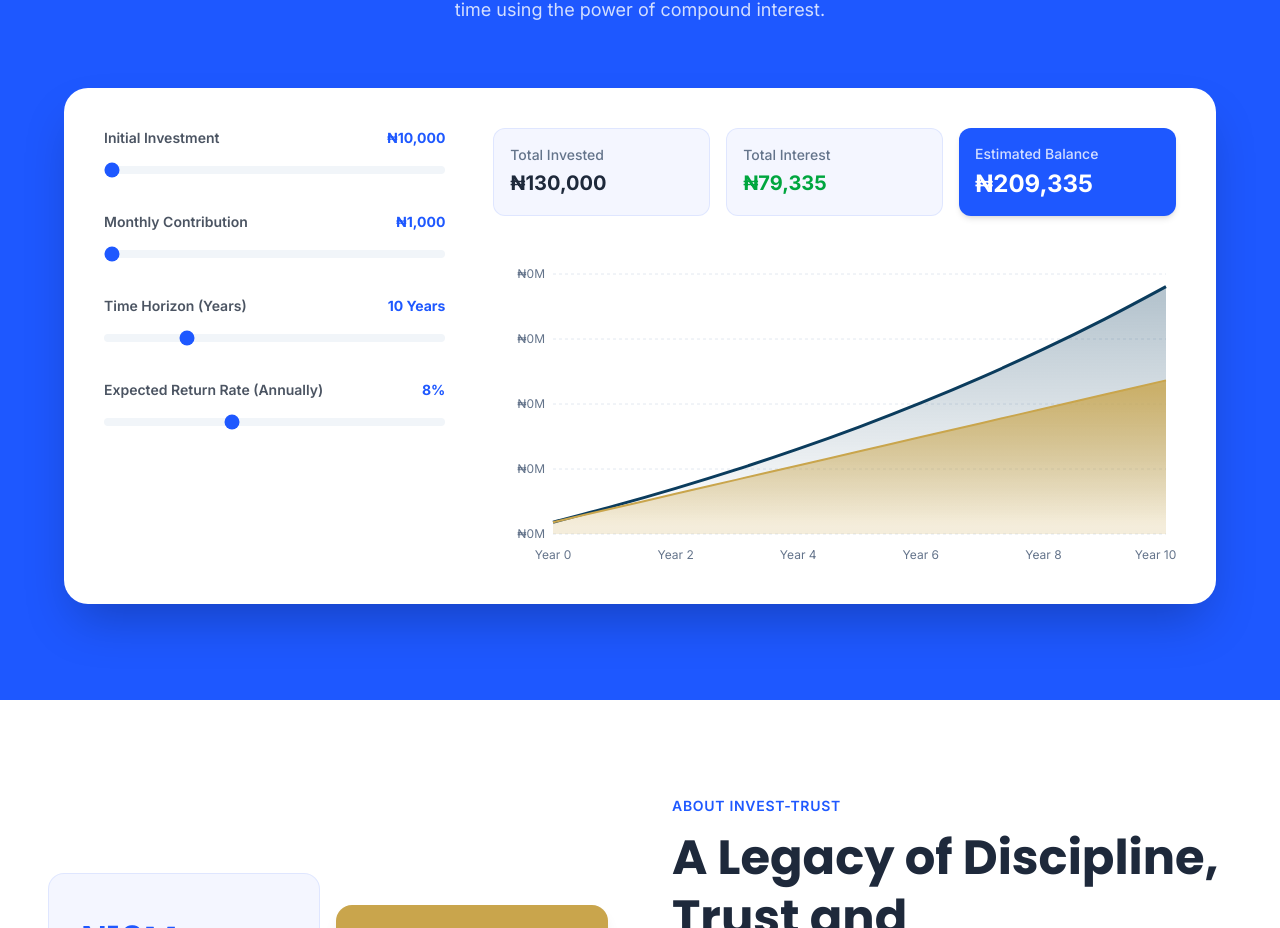
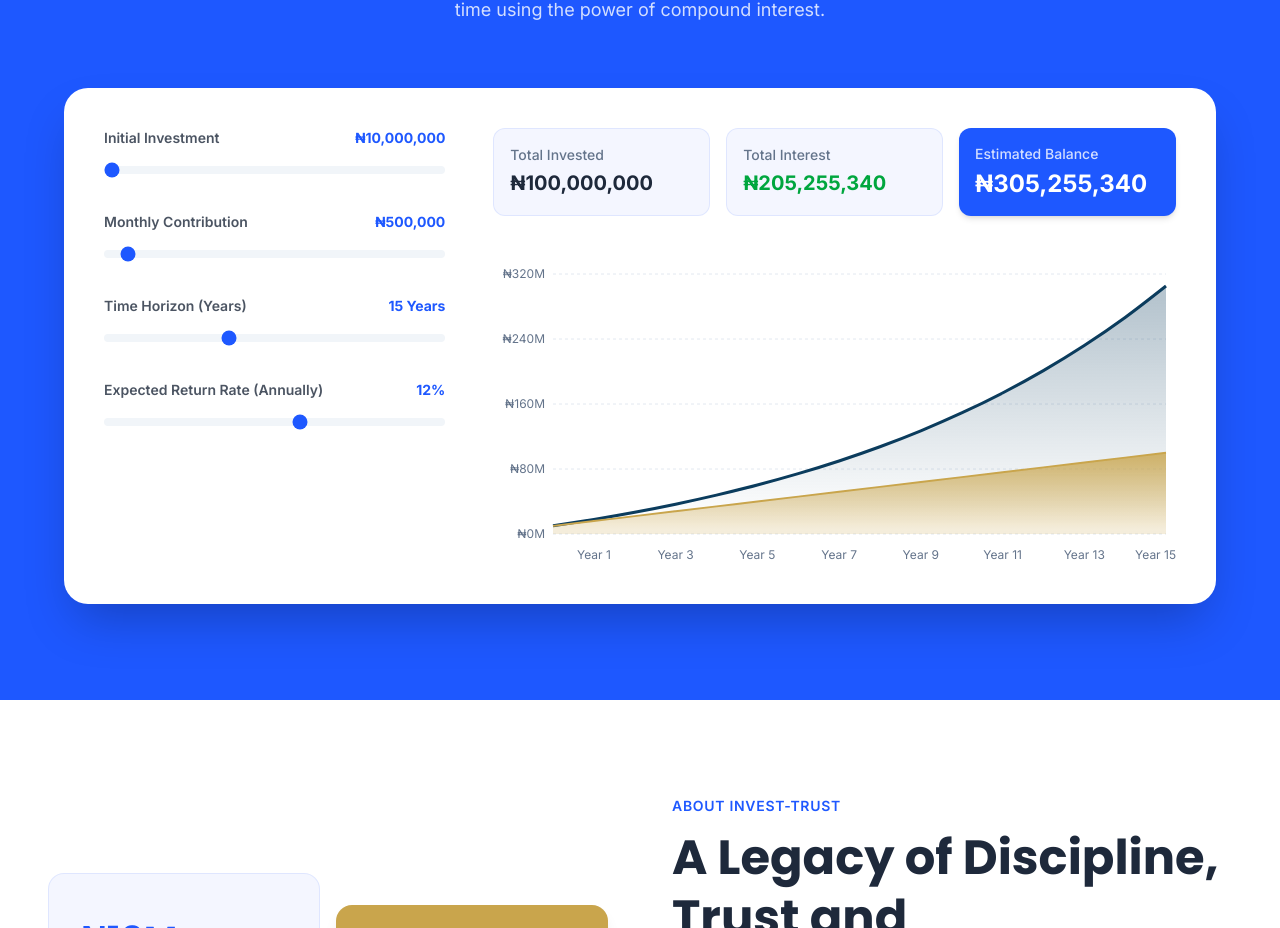
Before and after one commit to lycotech/investland, a Next.js app: page / in a window 1280 px wide. Shown: the part 3577-4505 px from the top of the page. Built offline with nearby package versions, Linux system fonts and the light colour scheme.

Commit message:
update investment

```diff
--- a/src/components/InvestmentCalculator.tsx
+++ b/src/components/InvestmentCalculator.tsx
@@ -5,10 +5,10 @@ import { motion } from 'framer-motion';
 import { AreaChart, Area, XAxis, YAxis, Tooltip, ResponsiveContainer, CartesianGrid } from 'recharts';
 
 export default function InvestmentCalculator() {
-  const [initialInvestment, setInitialInvestment] = useState(10000);
-  const [monthlyContribution, setMonthlyContribution] = useState(1000);
-  const [years, setYears] = useState(10);
-  const [expectedReturn, setExpectedReturn] = useState(8); // 8% annual return
+  const [initialInvestment, setInitialInvestment] = useState(10000000);
+  const [monthlyContribution, setMonthlyContribution] = useState(500000);
+  const [years, setYears] = useState(15);
+  const [expectedReturn, setExpectedReturn] = useState(12); // 12% annual return
 
   // Calculate compound interest projection
   const data = useMemo(() => {
@@ -67,7 +67,7 @@ export default function InvestmentCalculator() {
                 </label>
                 <input
                   type="range"
-                  min="0" max="10000000" step="100000"
+                  min="10000000" max="500000000" step="5000000"
                   value={initialInvestment}
                   onChange={(e) => setInitialInvestment(Number(e.target.value))}
                   className="w-full accent-primary h-2 bg-muted rounded-lg appearance-none cursor-pointer"
@@ -81,7 +81,7 @@ export default function InvestmentCalculator() {
                 </label>
                 <input
                   type="range"
-                  min="0" max="2000000" step="10000"
+                  min="0" max="10000000" step="100000"
                   value={monthlyContribution}
                   onChange={(e) => setMonthlyContribution(Number(e.target.value))}
                   className="w-full accent-primary h-2 bg-muted rounded-lg appearance-none cursor-pointer"
```
